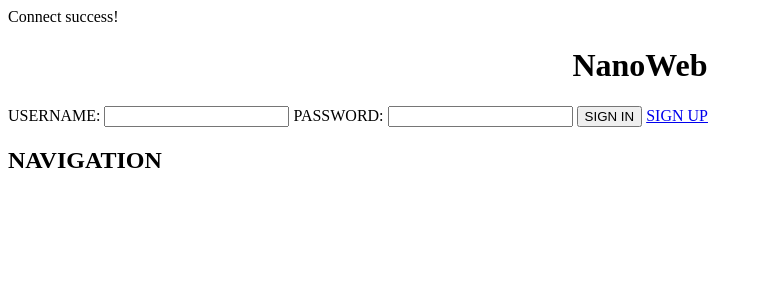
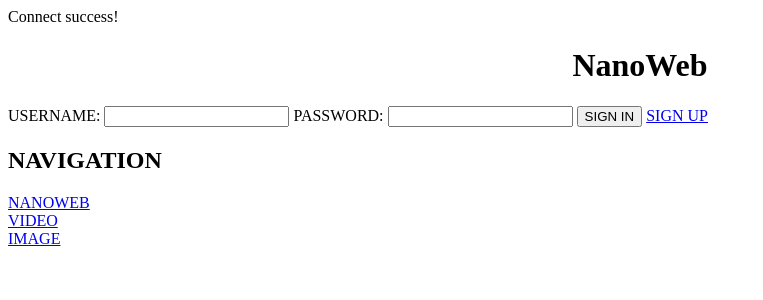
Before and after one commit to NanodAaa/NanoWeb, a PHP site: page /NanodAaa/index_new.php in a window 1280 px wide. Shown: the top 300 px of the page, without its empty margins (0-763 px from the left). Run offline with PHP 8.4, Linux system fonts and the light colour scheme.

Commit message:
Requirement analysis complete

```diff
--- a/phps/index_new.php
+++ b/phps/index_new.php
@@ -38,11 +38,9 @@ echo "Connect success!";
     <div>
         <h2>NAVIGATION</h2>
         <div>
-<!--             <a href="./NANOWEB/videos/video-page.php">VIDEO</a><br>
-            <a href="./NANOWEB/images/image-page.php">BOOK</a><br> -->
-            <form method="GET" action="image-page.php">
-            <a href=""></a>
-        </form>
+            <div><a href="index_new.php">NANOWEB</a></div>
+            <div><a href="index_new.php?page=video_page">VIDEO</a></div>
+            <div><a href="index_new.php?page=video_page">IMAGE</a></div>
         </div>
     </div>
 </body>
```
Also changed, not shown: 2 other files.
